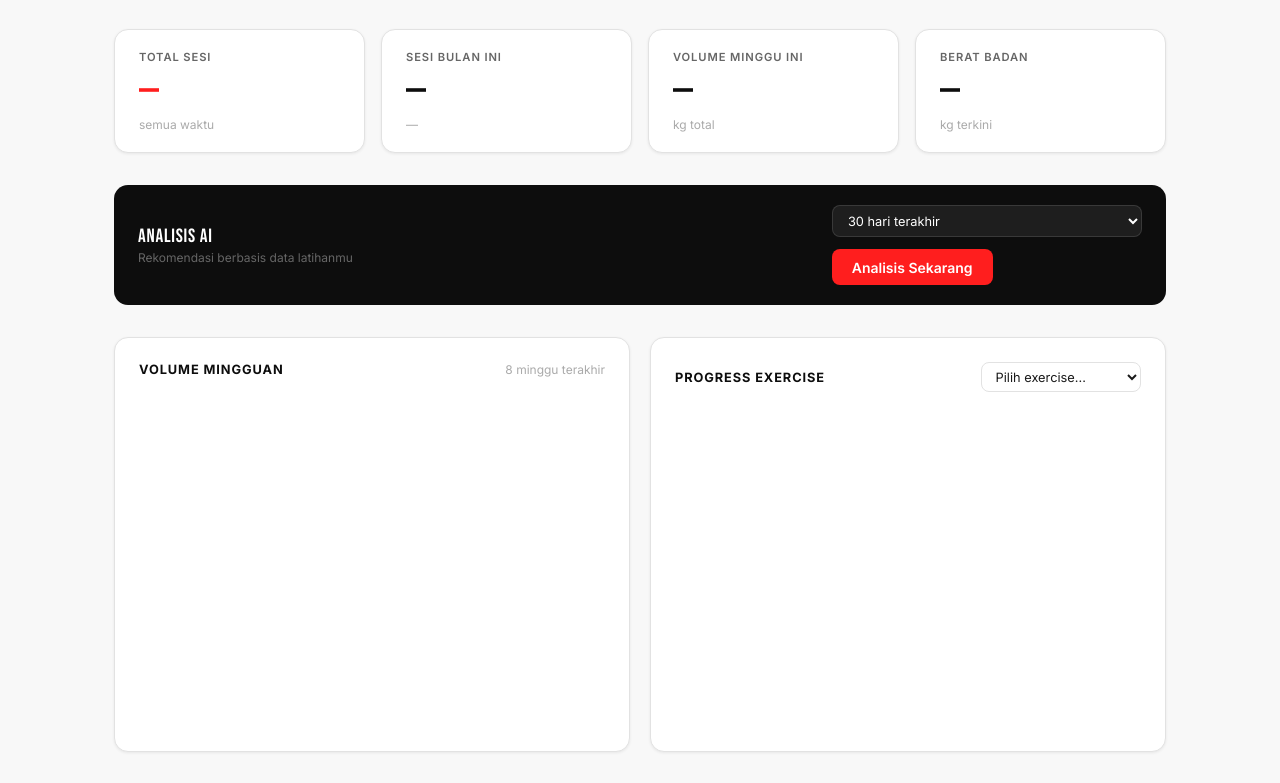
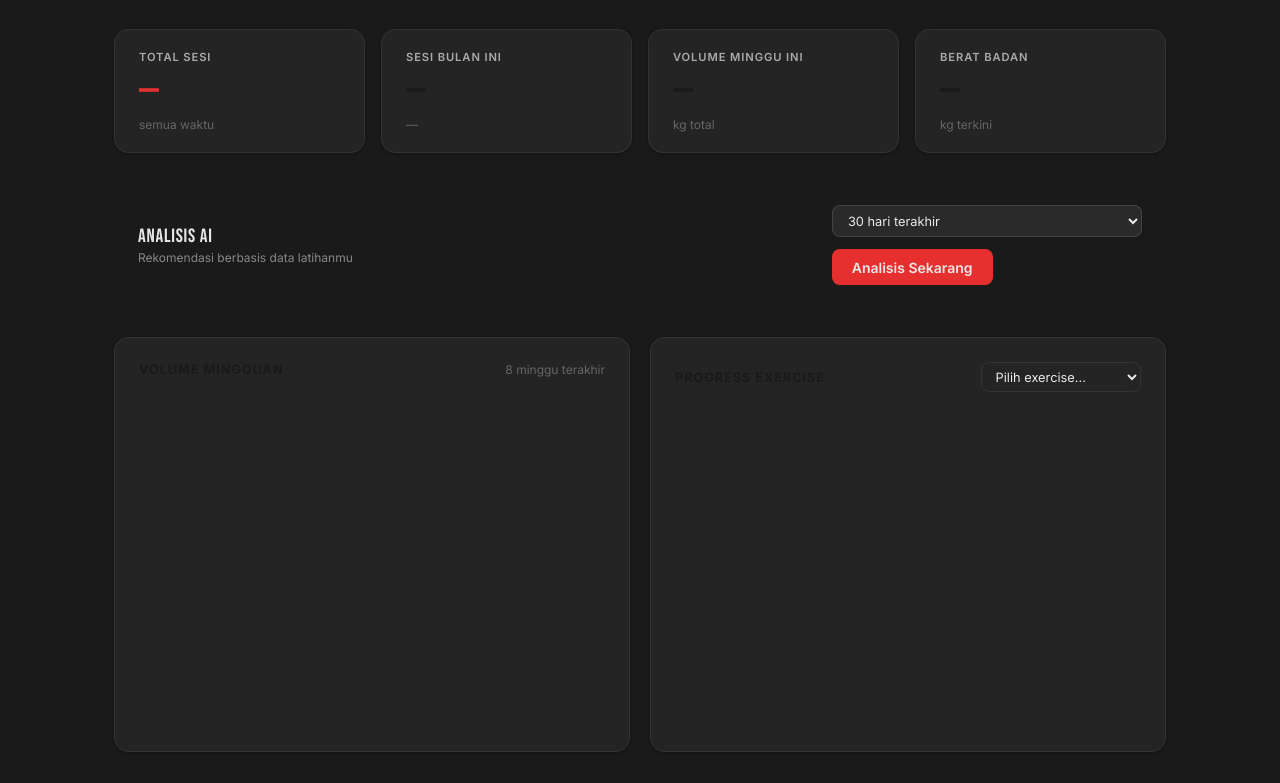
Before and after one commit to mlniza/workout-tracker, a plain HTML site: page index.html in a window 1280 px wide. Shown: the part 154-937 px from the top of the page. Drawn offline with nearby package versions, Linux system fonts and the light colour scheme; a script that the page names is missing.

Commit message:
apply charcoal dark theme

```diff
--- a/css/style.css
+++ b/css/style.css
@@ -1,41 +1,41 @@
 /* ============================================================
    WORKOUT TRACKER — Design System
-   Palette: Light base · Vivid Red · Black
+   Palette: Charcoal Dark · Red #E63030 · Light text
    ============================================================ */
 
 @import url('https://fonts.googleapis.com/css2?family=Inter:wght@400;500;600;700;900&family=Bebas+Neue&display=swap');
 
 /* ── TOKENS ─────────────────────────────────────────────── */
 :root {
-  --red:        #FF1E1E;
-  --red-dark:   #CC0000;
-  --red-dim:    rgba(255, 30, 30, 0.12);
-  --black:      #0D0D0D;
-  --black-soft: #1A1A1A;
-  --gray-900:   #111111;
-  --gray-700:   #333333;
-  --gray-500:   #666666;
+  --red:        #E63030;
+  --red-dark:   #C02020;
+  --red-dim:    rgba(230, 48, 48, 0.15);
+  --black:      #1A1A1A;
+  --black-soft: #242424;
+  --gray-900:   #2E2E2E;
+  --gray-700:   #3A3A3A;
+  --gray-500:   #888888;
   --gray-300:   #AAAAAA;
-  --gray-100:   #F0F0F0;
-  --gray-50:    #F8F8F8;
-  --white:      #FFFFFF;
+  --gray-100:   #2E2E2E;
+  --gray-50:    #242424;
+  --white:      #E8E8E8;
 
-  --bg:         var(--gray-50);
-  --surface:    var(--white);
-  --border:     #E2E2E2;
-  --border-strong: #CCCCCC;
+  --bg:         #1A1A1A;
+  --surface:    #242424;
+  --border:     #333333;
+  --border-strong: #444444;
 
-  --text-primary:   var(--black-soft);
-  --text-secondary: var(--gray-500);
-  --text-muted:     var(--gray-300);
+  --text-primary:   #E8E8E8;
+  --text-secondary: #AAAAAA;
+  --text-muted:     #666666;
 
   --radius-sm: 4px;
   --radius:    8px;
   --radius-lg: 14px;
 
-  --shadow-sm: 0 1px 3px rgba(0,0,0,0.07);
-  --shadow:    0 2px 8px rgba(0,0,0,0.09);
-  --shadow-lg: 0 8px 24px rgba(0,0,0,0.12);
+  --shadow-sm: 0 1px 3px rgba(0,0,0,0.3);
+  --shadow:    0 2px 8px rgba(0,0,0,0.4);
+  --shadow-lg: 0 8px 24px rgba(0,0,0,0.5);
 
   --nav-h: 60px;
   --font-display: 'Bebas Neue', sans-serif;
--- a/index.html
+++ b/index.html
@@ -27,7 +27,7 @@
     .ai-bar select option { background: var(--black); }
     .ai-result { margin-bottom: 2rem; }
     .ai-summary {
-      background: var(--gray-50); border: 1px solid var(--border);
+      background: #2A2A2A; border: 1px solid #333333;
       border-left: 3px solid var(--red); border-radius: var(--radius-lg);
       padding: 1.25rem 1.5rem; margin-bottom: 1rem; font-size: 0.9rem; line-height: 1.6;
     }
```
Also changed, not shown: login.html (+2 -2 lines).
